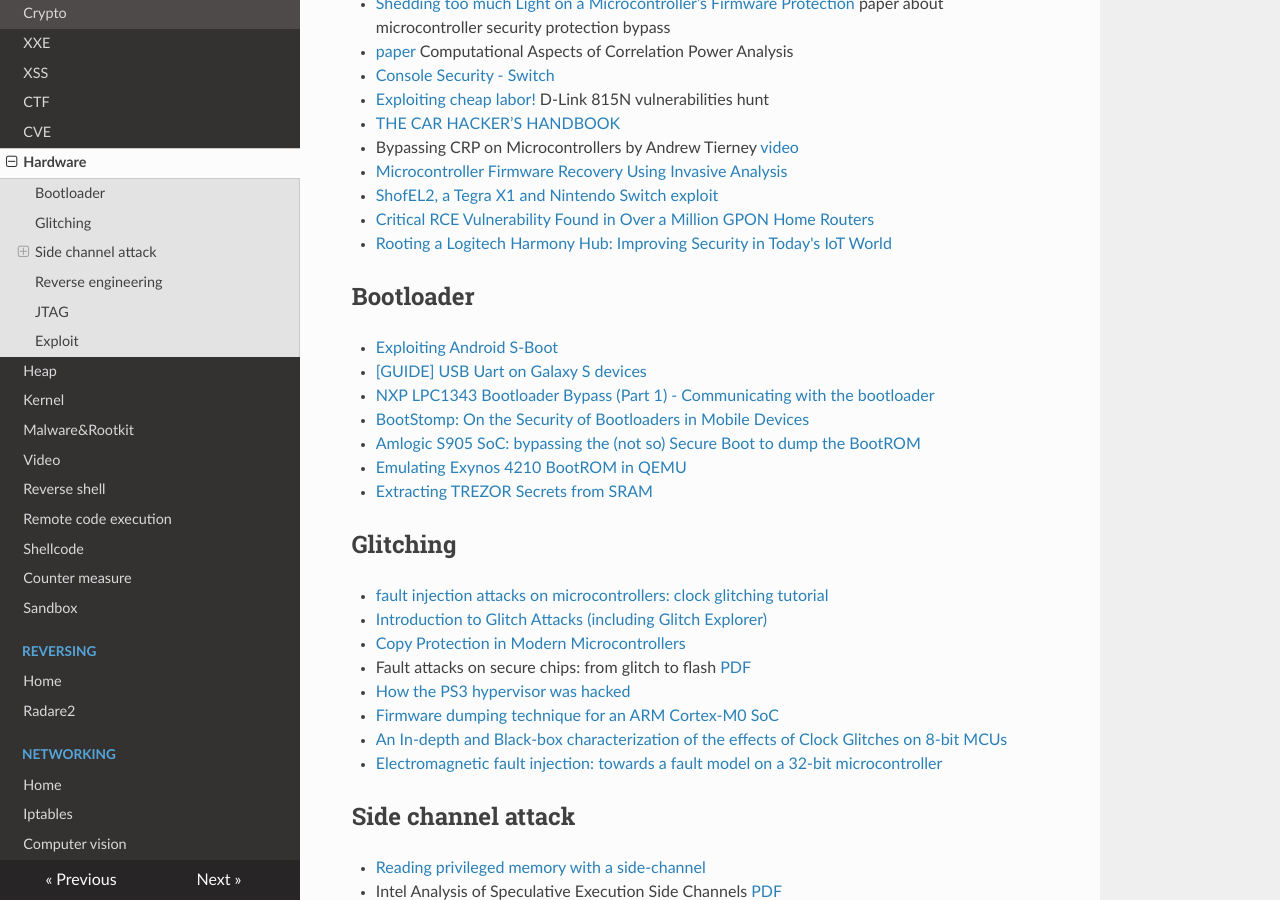
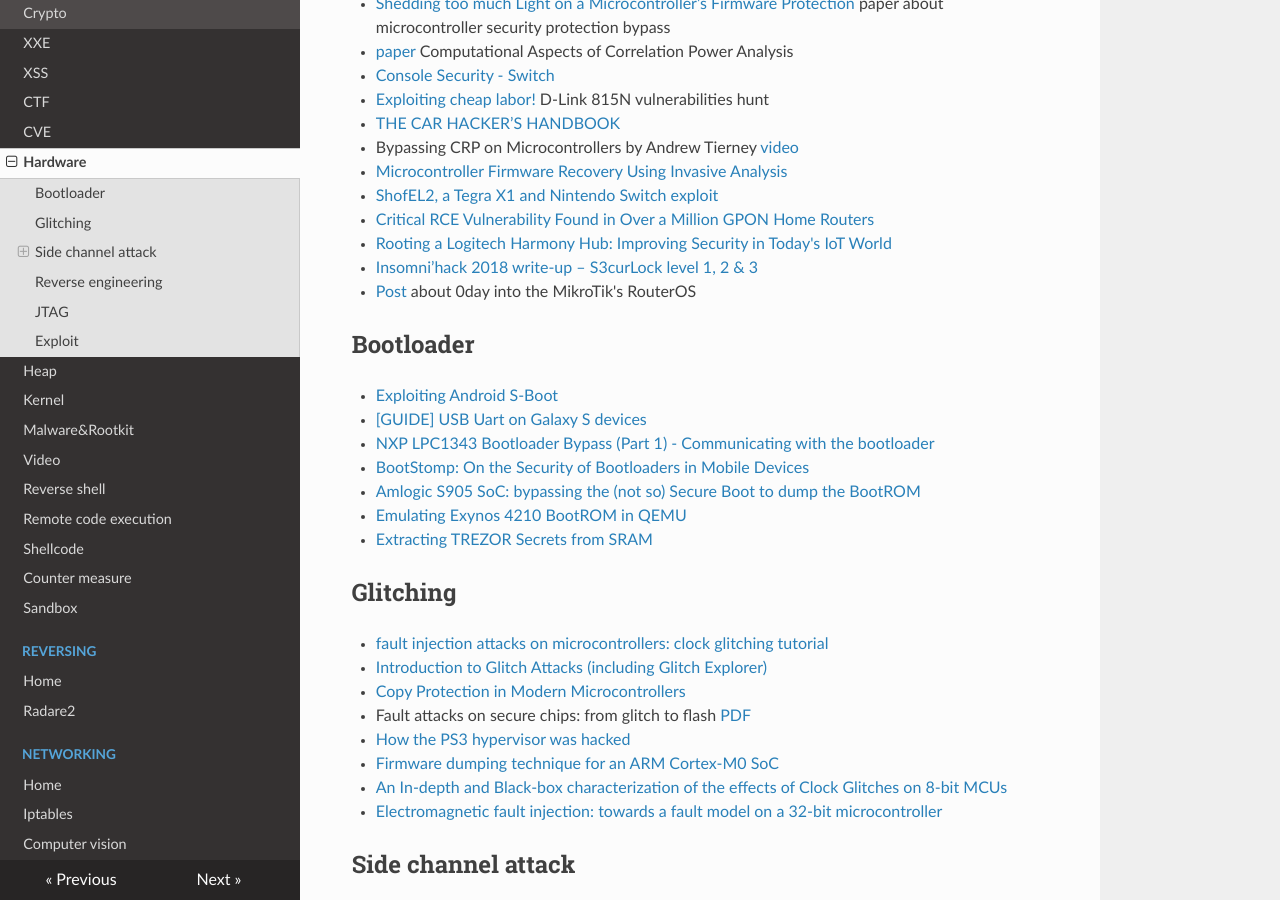
Before and after one commit to gipi/low-level, an MkDocs documentation site: the page built from docs/security/hardware.md, in a window 1280 px wide and 900 px high, scrolled down 432 px. Built offline with MkDocs 1.6.1, drawn with Linux system fonts in a browser that asks for light colours; nearby versions of some CDN libraries; old or Windows-style settings are respelled for this version of MkDocs.

Commit message:
Update hardware.md

```diff
--- a/docs/security/hardware.md
+++ b/docs/security/hardware.md
@@ -21,6 +21,8 @@
  - [ShofEL2, a Tegra X1 and Nintendo Switch exploit](https://fail0verflow.com/blog/2018/shofel2/)
  - [Critical RCE Vulnerability Found in Over a Million GPON Home Routers](https://www.vpnmentor.com/blog/critical-vulnerability-gpon-router/)
  - [Rooting a Logitech Harmony Hub: Improving Security in Today's IoT World](https://www.fireeye.com/blog/threat-research/2018/05/rooting-logitech-harmony-hub-improving-iot-security.html)
+ - [Insomni’hack 2018 write-up – S3curLock level 1, 2 & 3](https://phil242.wordpress.com/2018/03/29/insomnihack-2018-write-up-s3curlock-level-1-2-3/)
+ - [Post](http://blog.seekintoo.com/chimay-red.html) about 0day into the MikroTik's RouterOS
 
 ## Bootloader
 
```
